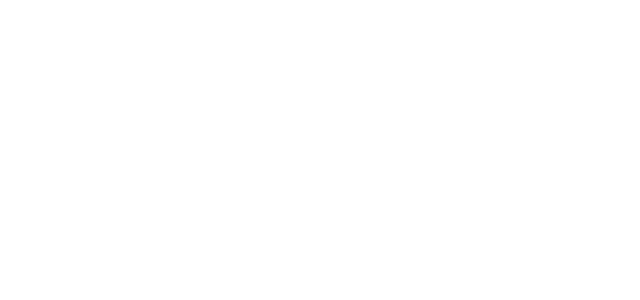
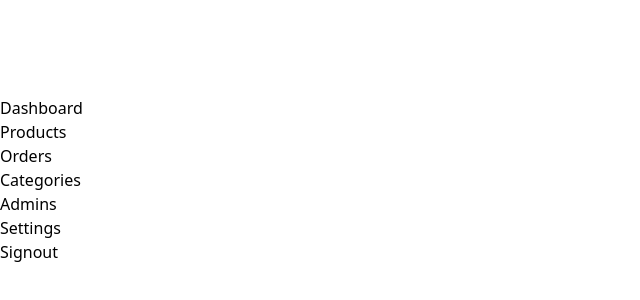
Before and after one commit to zahra-hsb/ecommerse, a Next.js app: page / in a window 1280 px wide. Shown: the part 220-520 px from the top of the page, without its empty margins (0-640 px from the left). Built offline with nearby package versions, Linux system fonts and the light colour scheme.

Commit message:
sidebar component created

```diff
--- a/pages/components/Sidebar/index.jsx
+++ b/pages/components/Sidebar/index.jsx
@@ -1,7 +1,47 @@
+import Link from "next/link"
+
 const Sidebar = () => {
     return (
         <>
-
+            <div>
+                <ul>
+                    <li>
+                        <Link href={'/'}>
+                            Dashboard
+                        </Link>
+                    </li>
+                    <li>
+                        <Link href={'/'}>
+                            Products
+                        </Link>
+                    </li>
+                    <li>
+                        <Link href={'/'}>
+                            Orders
+                        </Link>
+                    </li>
+                    <li>
+                        <Link href={'/'}>
+                            Categories
+                        </Link>
+                    </li>
+                    <li>
+                        <Link href={'/'}>
+                            Admins
+                        </Link>
+                    </li>
+                    <li>
+                        <Link href={'/'}>
+                            Settings
+                        </Link>
+                    </li>
+                    <li>
+                        <Link href={'/'}>
+                            Signout
+                        </Link>
+                    </li>
+                </ul>
+            </div>
         </>
     )
 }
--- a/pages/index.js
+++ b/pages/index.js
@@ -1,5 +1,6 @@
 import { signIn, useSession } from "next-auth/react";
 import Image from "next/image";
+import Sidebar from "./components/Sidebar";
 
 
 export default function Home() {
@@ -9,7 +10,7 @@
       <>
 
         <main className="flex items-center w-screen h-screen">
-
+         <Sidebar />
         </main>
       </>
     );
```
